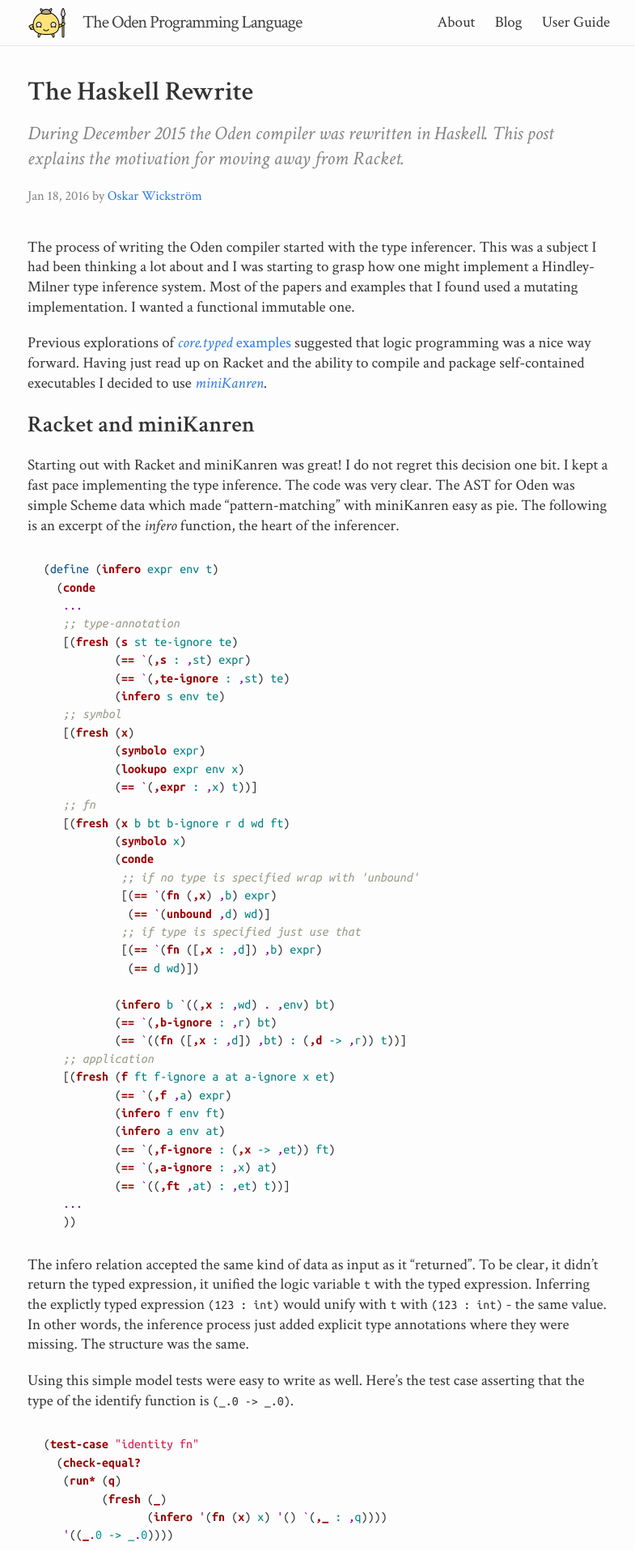
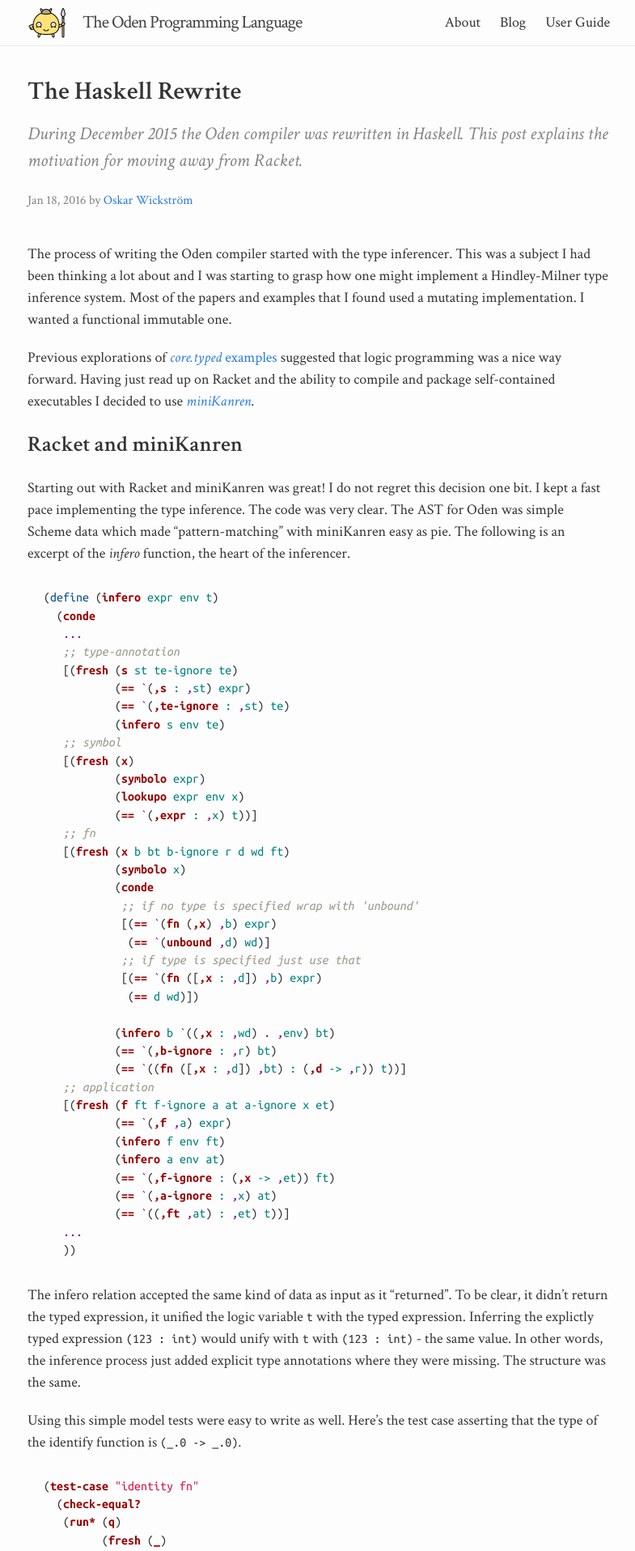
Before and after one commit to oden-lang/oden-lang.github.io, a Jekyll site: the page built from blog/_posts/2016-01-17-the-haskell-rewrite.md, in a window 1280 px wide. Shown: the top 1916 px of the page at 81% size, without its empty margins (246-1031 px from the left). Built offline with Jekyll 4.4.1, drawn with Linux system fonts in a browser that asks for light colours; comment, search, counter and statistics services are not loaded.

Commit message:
Sync styles with user guide

```diff
--- a/_sass/_base.scss
+++ b/_sass/_base.scss
@@ -23,6 +23,7 @@
   font-feature-settings: "kern" 1;
   font-kerning: normal;
   background-color: $background-color;
+  -webkit-font-smoothing: antialiased;
 }
 
 @include media-query($on-palm) {
@@ -152,6 +153,7 @@
 code {
   font-family: $monospace-font-family;
   font-size: 16px;
+  line-height: 1.3;
 }
 p > code {
   white-space: nowrap;
--- a/css/main.scss
+++ b/css/main.scss
@@ -8,12 +8,12 @@
 // Our variables
 $base-font-family: "Crimson Text", "Baskerville", serif;
 $monospace-font-family: "Ubuntu Mono", monospace;
-$base-font-size:   19px;
+$base-font-size:   18px;
 $palm-font-size:   16px;
 $base-font-weight: 400;
 $heading-font-weight: 600;
 $small-font-size:  $base-font-size * 0.875;
-$base-line-height: 1.3;
+$base-line-height: 1.5;
 $spacing-unit:     40px;
 
 $text-color:       #333;
```
Also changed, not shown: favicon.ico (deleted), logo-no-text.svg (deleted), logo.png (deleted), logo.svg (deleted).
